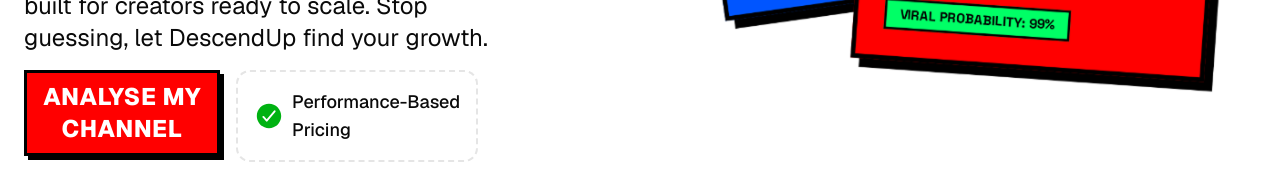
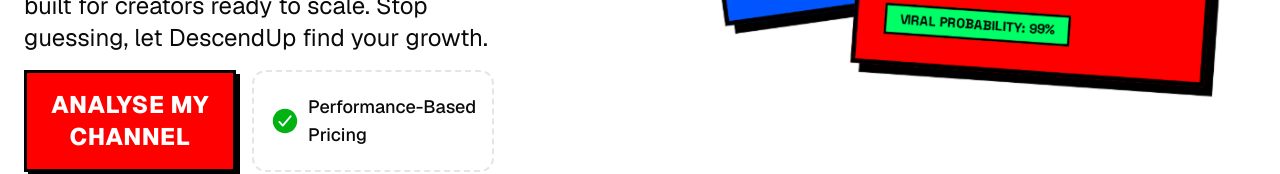
Before and after one commit to lunaticsurfersyt/Descend-Up, a Next.js app: page / in a window 1280 px wide. Shown: the part 637-811 px from the top of the page. Built offline with nearby package versions, Linux system fonts and the light colour scheme; no server answers.

Commit message:
fixed:build errors

```diff
--- a/components/FAQ.tsx
+++ b/components/FAQ.tsx
@@ -57,7 +57,6 @@
             text="CONTACT US"
             color="white"
             textStyle="text-sm sm:text-base lg:text-[16px] text-black font-bold tracking-widest uppercase"
-            className="w-full"
             px={8}
             py={3}
             shadowColor="#ff0000"
--- a/components/FoundingCreator.tsx
+++ b/components/FoundingCreator.tsx
@@ -97,7 +97,8 @@
                 text={`CLAIM EARLY ACCESS`}
                 color="#ff0000"
                 textStyle="text-white text-xl"
-                paddingClass="px-8 py-4"
+                px={8}
+                py={4}
                 onClick={() => {
                   window.open(
                     process.env.NEXT_PUBLIC_PRO_URL as string,
--- a/components/Hero.tsx
+++ b/components/Hero.tsx
@@ -32,7 +32,8 @@
               text={`Analyse my \n channel`}
               color="#ff0000"
               textStyle="text-white text-2xl"
-              paddingClass="px-6 py-4"
+              px={6}
+              py={4}
               onClick={() => {
                 router.push("/analyse");
               }}
@@ -43,7 +44,8 @@
               text={`Analyse my channel`}
               color="#ff0000"
               textStyle="text-white text-2xl"
-              paddingClass="px-6 py-4"
+              px={6}
+              py={4}
               onClick={() => {
                 router.push("/analyse");
               }}
```
